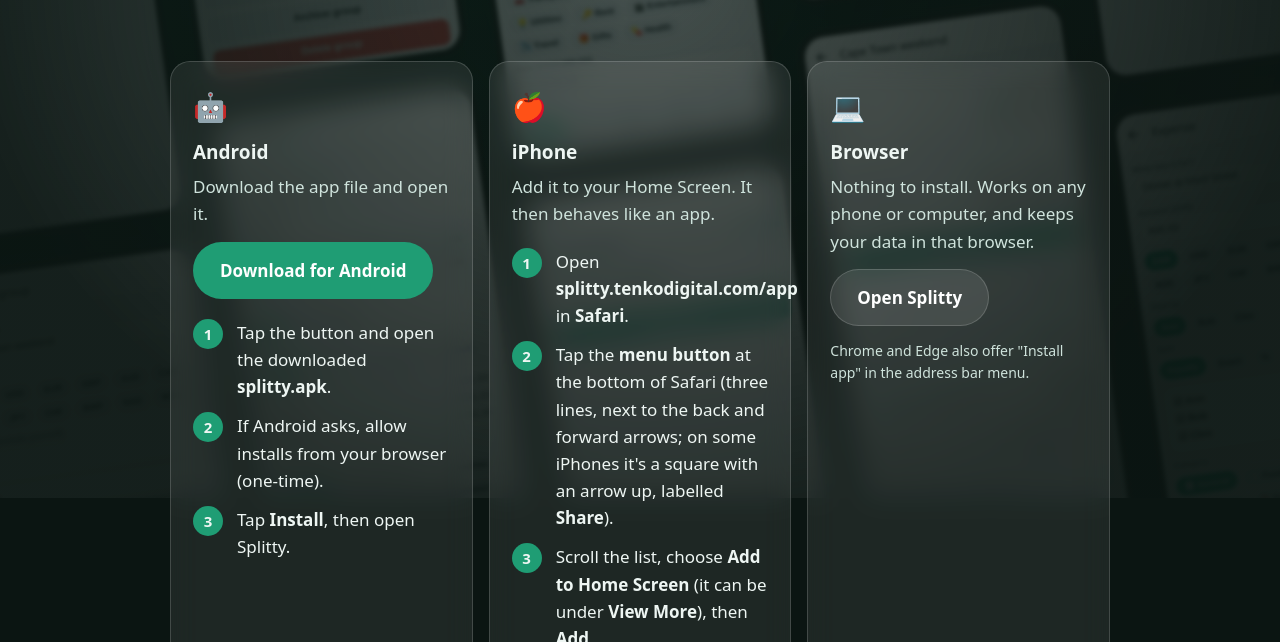
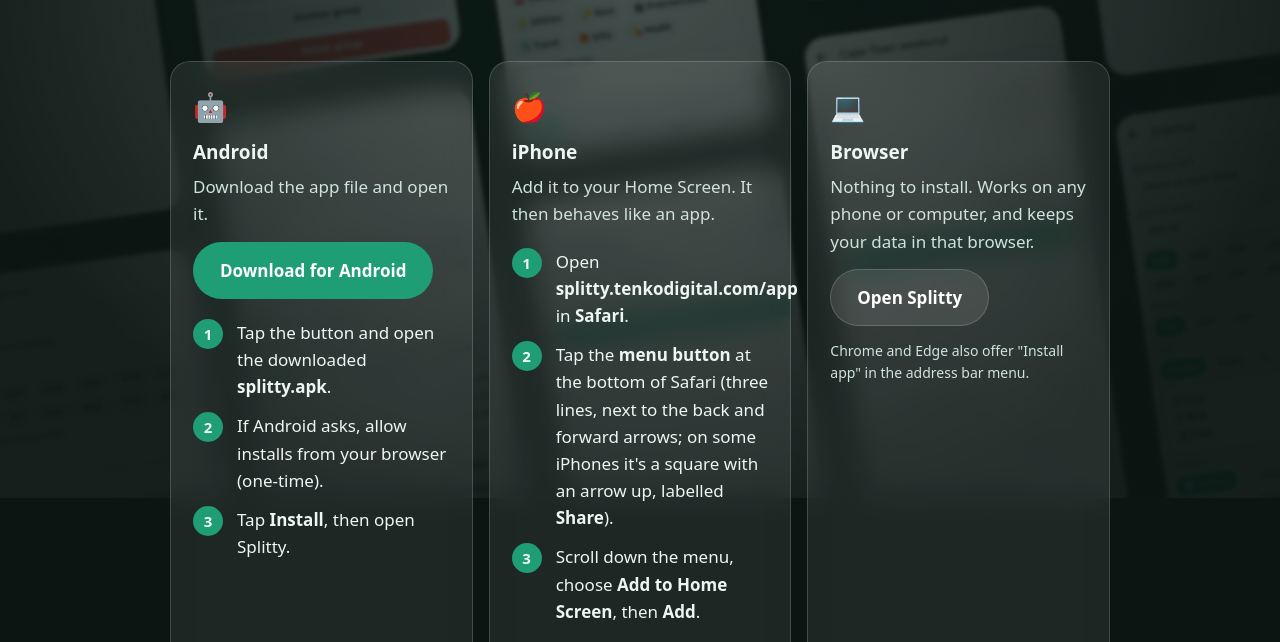
Before and after one commit to wynandkarsten/splitty, a website: page site/install/index.html in a window 1280 px wide. Shown: the part 302-944 px from the top of the page. Drawn offline with Linux system fonts and the light colour scheme; no server answers.

Commit message:
Install page: drop unverified View More hint
Co-Authored-By: Claude Sonnet 5.5 <noreply@anthropic.com>

```diff
--- a/site/install/index.html
+++ b/site/install/index.html
@@ -9,7 +9,7 @@
 <ol class="steps"><li>Tap the button and open the downloaded <b>splitty.apk</b>.</li><li>If Android asks, allow installs from your browser (one-time).</li><li>Tap <b>Install</b>, then open Splitty.</li></ol>
 <p class="small" style="margin-top:12px" id="apkver"></p></div>
 <div class="card"><span class="ic">🍎</span><h3>iPhone</h3><p>Add it to your Home Screen. It then behaves like an app.</p>
-<ol class="steps"><li>Open <b>splitty.tenkodigital.com/app</b> in <b>Safari</b>.</li><li>Tap the <b>menu button</b> at the bottom of Safari (three lines, next to the back and forward arrows; on some iPhones it's a square with an arrow up, labelled <b>Share</b>).</li><li>Scroll the list, choose <b>Add to Home Screen</b> (it can be under <b>View More</b>), then <b>Add</b>.</li></ol>
+<ol class="steps"><li>Open <b>splitty.tenkodigital.com/app</b> in <b>Safari</b>.</li><li>Tap the <b>menu button</b> at the bottom of Safari (three lines, next to the back and forward arrows; on some iPhones it's a square with an arrow up, labelled <b>Share</b>).</li><li>Scroll down the menu, choose <b>Add to Home Screen</b>, then <b>Add</b>.</li></ol>
 <p style="margin-top:14px"><a class="btn ghost" href="/app/">Open in Safari</a></p></div>
 <div class="card"><span class="ic">💻</span><h3>Browser</h3><p>Nothing to install. Works on any phone or computer, and keeps your data in that browser.</p>
 <p style="margin:14px 0"><a class="btn ghost" href="/app/">Open Splitty</a></p>
```
